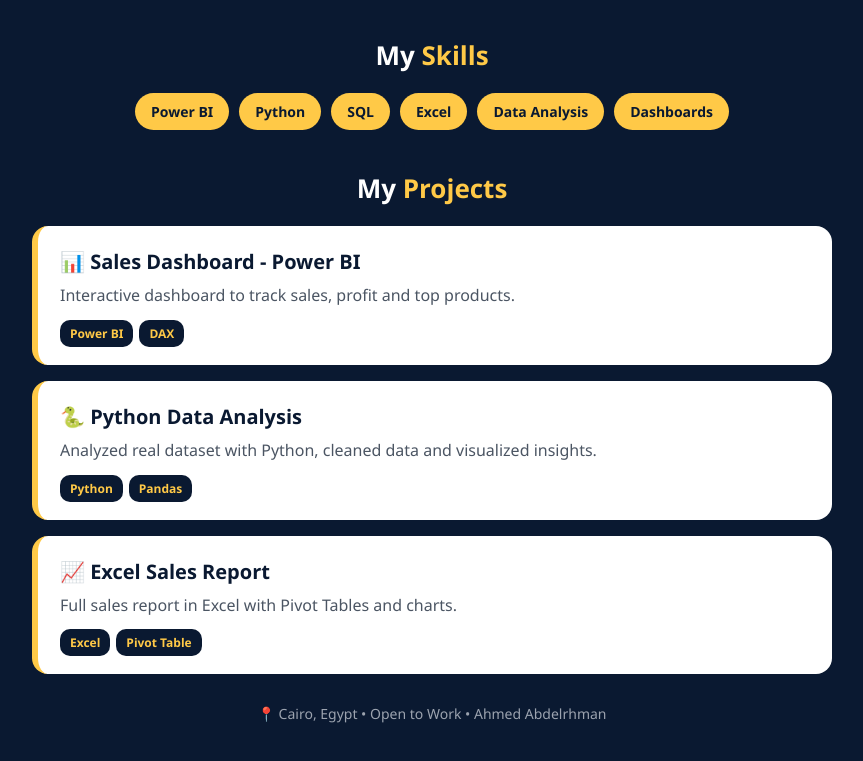
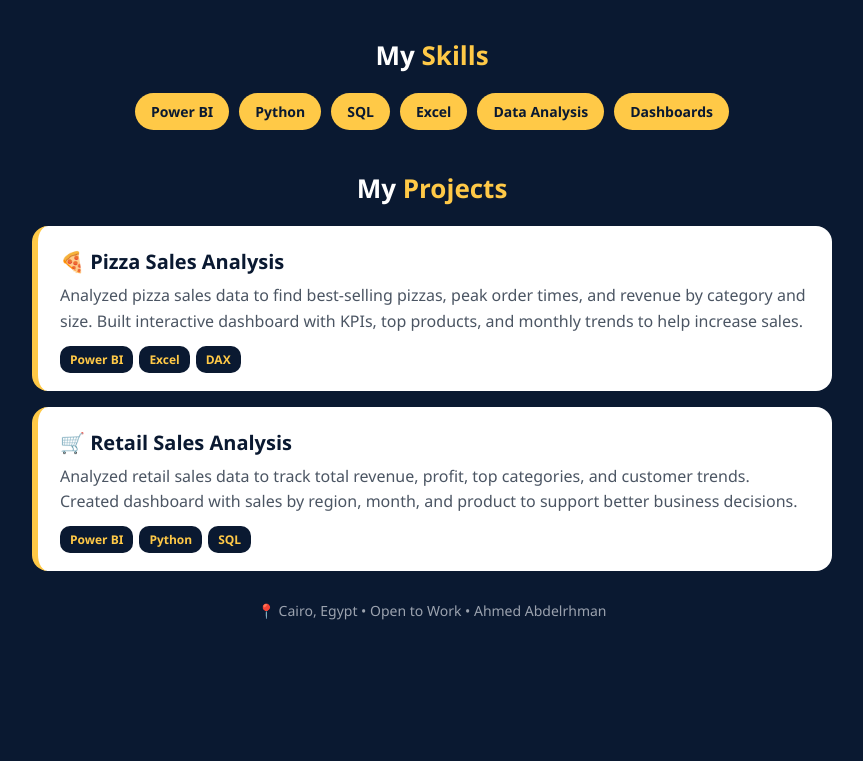
Before and after one commit to AhmeedAbdelrhman/AhmedAbdelrahman.github.io, a plain HTML site: page index.html in a window 1280 px wide. Shown: the part 515-1276 px from the top of the page, without its empty margins (208-1071 px from the left). After the commit the page ends 1185 px from the top, so only its background shows below. Drawn offline with Linux system fonts and the light colour scheme.

Commit message:
Update index.html

```diff
--- a/index.html
+++ b/index.html
@@ -42,13 +42,25 @@ h1 span { color: #FFC947; }
 <a class="btn btn-white" href="https://github.com/AhmeedAbdelrhman" target="_blank">GitHub</a>
 </div>
 </div>
+
 <h2 class="section-title">My <span>Skills</span></h2>
 <div class="skills"><span>Power BI</span><span>Python</span><span>SQL</span><span>Excel</span><span>Data Analysis</span><span>Dashboards</span></div>
+
 <h2 class="section-title">My <span>Projects</span></h2>
 <div class="projects">
-<div class="project"><h3>📊 Sales Dashboard - Power BI</h3><p>Interactive dashboard to track sales, profit and top products.</p><span class="tag">Power BI</span><span class="tag">DAX</span></div>
-<div class="project"><h3>🐍 Python Data Analysis</h3><p>Analyzed real dataset with Python, cleaned data and visualized insights.</p><span class="tag">Python</span><span class="tag">Pandas</span></div>
-<div class="project"><h3>📈 Excel Sales Report</h3><p>Full sales report in Excel with Pivot Tables and charts.</p><span class="tag">Excel</span><span class="tag">Pivot Table</span></div>
+
+<div class="project">
+<h3>🍕 Pizza Sales Analysis</h3>
+<p>Analyzed pizza sales data to find best-selling pizzas, peak order times, and revenue by category and size. Built interactive dashboard with KPIs, top products, and monthly trends to help increase sales.</p>
+<span class="tag">Power BI</span><span class="tag">Excel</span><span class="tag">DAX</span>
+</div>
+
+<div class="project">
+<h3>🛒 Retail Sales Analysis</h3>
+<p>Analyzed retail sales data to track total revenue, profit, top categories, and customer trends. Created dashboard with sales by region, month, and product to support better business decisions.</p>
+<span class="tag">Power BI</span><span class="tag">Python</span><span class="tag">SQL</span>
+</div>
+
 </div>
 <p class="footer">📍 Cairo, Egypt • Open to Work • Ahmed Abdelrhman</p>
 </div>
```
